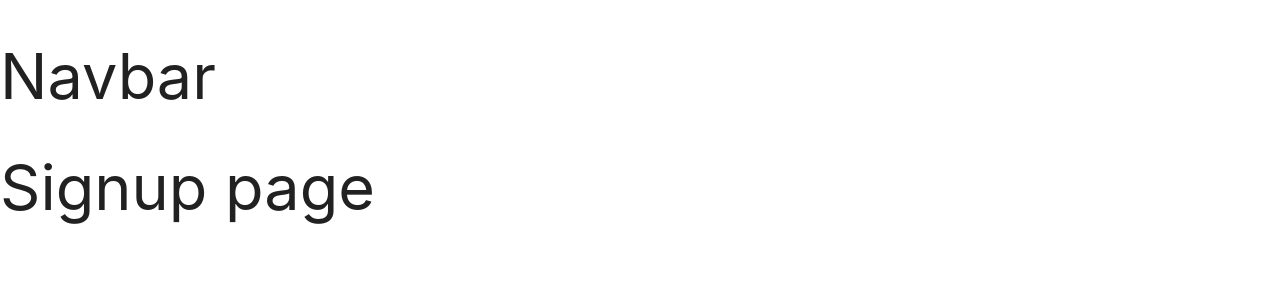
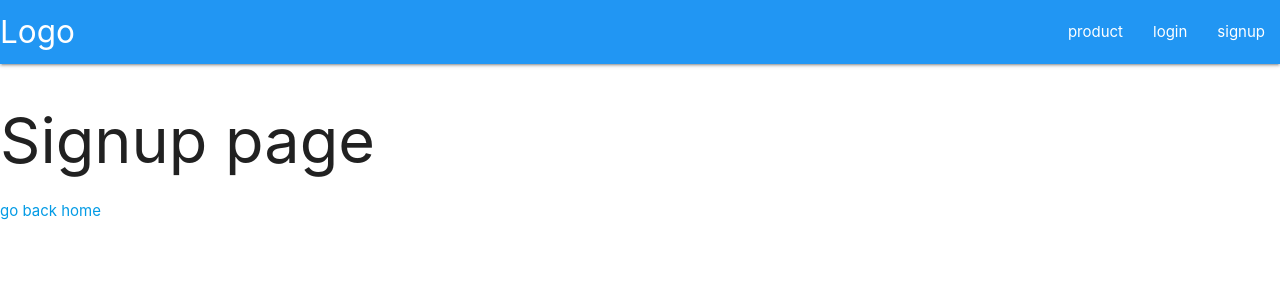
Before and after one commit to Satish-KumarGupta/mystore, a Next.js app: page /Signup in a window 1280 px wide. Shown: the top 300 px of the page. Built offline with nearby package versions, Linux system fonts and the light colour scheme.

Commit message:
add link in navbar pagination

```diff
--- a/Component/NavBar.js
+++ b/Component/NavBar.js
@@ -1,7 +1,16 @@
-
+import Link from "next/link"
 const NavBar =()=> {
     return (
-             <h1>Navbar</h1>
+        <nav>
+        <div className="nav-wrapper blue">
+          <Link href="/"><a className="brand-logo">Logo</a></Link>
+          <ul id="nav-mobile" className="right ">
+            <li><Link  href="/product"><a>product</a></Link></li>
+            <li><Link  href="/login"><a>login</a></Link></li>
+            <li><Link  href="/signup"><a>signup</a></Link></li>
+          </ul>
+        </div>
+      </nav>
       )
 }
 
--- a/pages/Signup.js
+++ b/pages/Signup.js
@@ -1,11 +1,13 @@
-const Signup=()=> {
+import Link from "next/dist/client/link"
+const signup=()=> {
     return (
         <div>
             <h1>
             Signup page
             </h1>
+            <Link href="/"><a>go back home</a></Link>
         </div>
     )
 }
 
-export default Signup
+export default signup
```
Also changed, not shown: pages/Login.js (+4 -3 lines).
